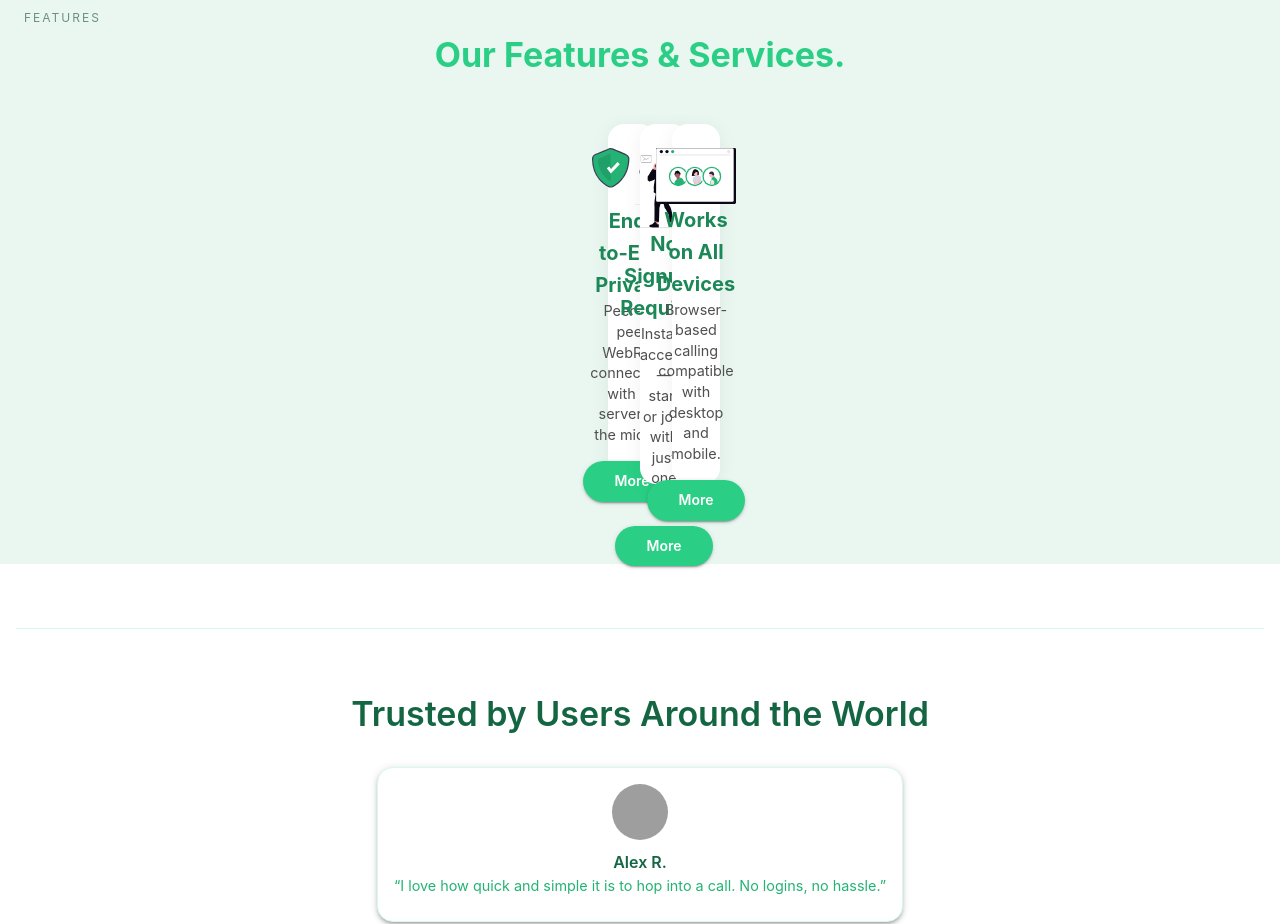
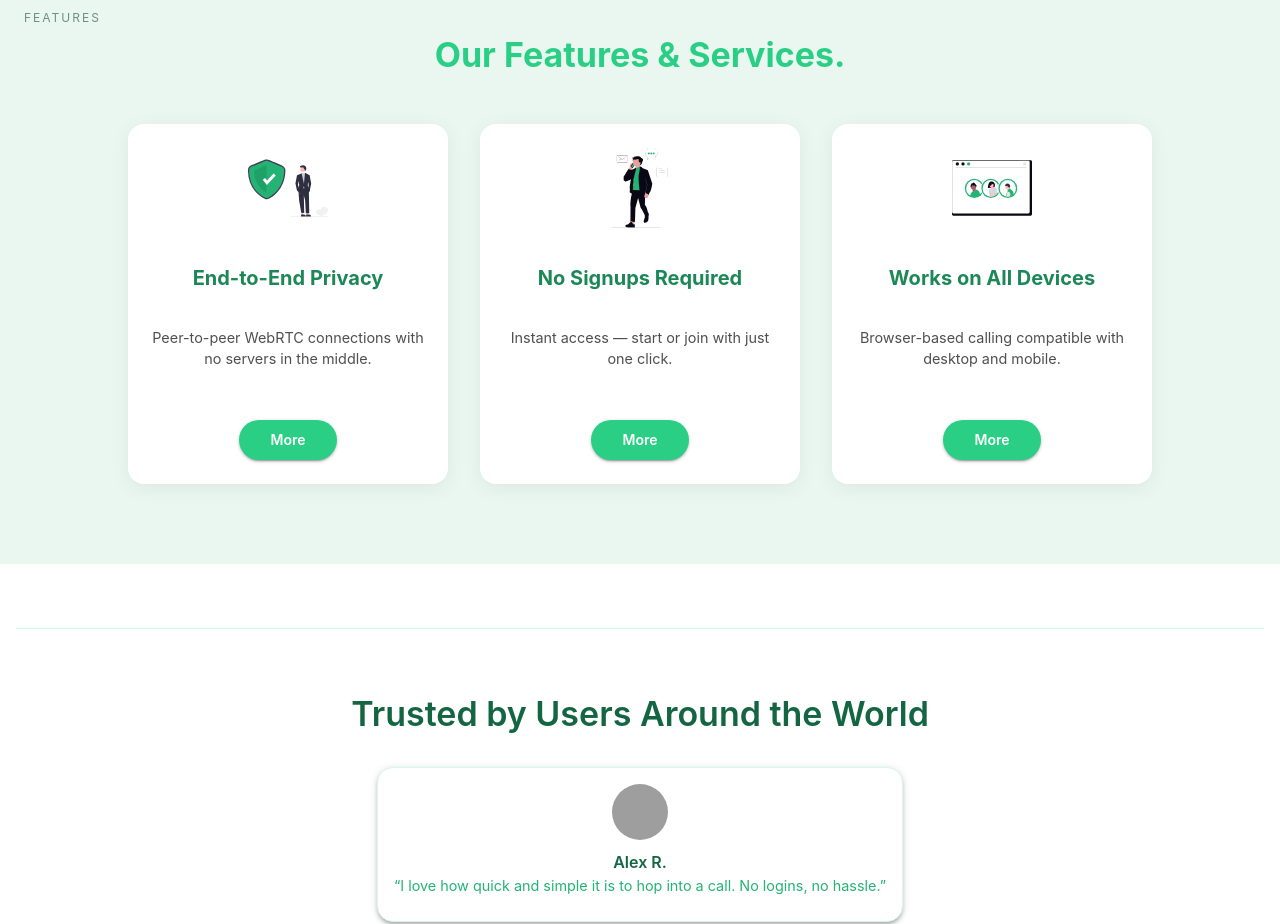
Before and after one commit to andrewdangelo/P2P-video-chat, a React (Vite) app in the folder Frontend/: page / in a window 1280 px wide. Shown: the part 860-1784 px from the top of the page. Built offline with nearby package versions, Linux system fonts and the light colour scheme; grey boxes are pictures that could not be loaded.

Commit message:
fixed flipping feature cards

```diff
--- a/Frontend/src/pages/Home/Sections/FeatureSection.jsx
+++ b/Frontend/src/pages/Home/Sections/FeatureSection.jsx
@@ -28,10 +28,11 @@ const features = [
   },
 ];
 
+
 function FeatureFlipCard({ feature }) {
   const [flipped, setFlipped] = useState(false);
 
-  const styles = useSpring({
+  const { transform } = useSpring({
     transform: `rotateY(${flipped ? 180 : 0}deg)`,
     config: { mass: 5, tension: 500, friction: 80 },
   });
@@ -40,36 +41,45 @@ function FeatureFlipCard({ feature }) {
     <Box
       sx={{
         width: '100%',
+        maxWidth: 320,
         height: 360,
+        perspective: 1200,
+      }}
+    >
+      <Box
+        sx={{
+          width: '100%',
+          height: '100%',
           position: 'relative',
-        perspective: 1000,
         }}
       >
         <a.div
           style={{
-          ...styles,
-          width: '100%',
+            transform,
+            minWidth: '100%',
             height: '100%',
-          position: 'relative',
+            position: 'absolute',
+            top: 0,
+            left: 0,
             transformStyle: 'preserve-3d',
           }}
         >
-        {/* Front Face */}
+          {/* Front */}
           <Box
             sx={{
               position: 'absolute',
               width: '100%',
               height: '100%',
-            backfaceVisibility: 'hidden',
               backgroundColor: '#fff',
               borderRadius: 4,
               p: 3,
-            boxShadow: '0 4px 20px rgba(0,0,0,0.06)',
+              backfaceVisibility: 'hidden',
               display: 'flex',
               flexDirection: 'column',
               justifyContent: 'space-between',
               alignItems: 'center',
               textAlign: 'center',
+              boxShadow: '0 4px 20px rgba(0,0,0,0.06)',
             }}
           >
             <Box component="img" src={feature.img} alt={feature.title} sx={{ width: 80, height: 80 }} />
@@ -95,23 +105,23 @@ function FeatureFlipCard({ feature }) {
             </Button>
           </Box>
 
-        {/* Back Face */}
+          {/* Back */}
           <Box
             sx={{
               position: 'absolute',
               width: '100%',
               height: '100%',
-            backfaceVisibility: 'hidden',
-            transform: 'rotateY(180deg)',
               backgroundColor: '#F4FBF8',
               borderRadius: 4,
               p: 3,
-            boxShadow: '0 4px 20px rgba(0,0,0,0.06)',
+              transform: 'rotateY(180deg)',
+              backfaceVisibility: 'hidden',
               display: 'flex',
               flexDirection: 'column',
               justifyContent: 'space-between',
               alignItems: 'center',
               textAlign: 'center',
+              boxShadow: '0 4px 20px rgba(0,0,0,0.06)',
             }}
           >
             <Typography variant="h6" fontWeight={700} sx={{ color: '#1C8757' }}>
@@ -137,8 +147,11 @@ function FeatureFlipCard({ feature }) {
           </Box>
         </a.div>
       </Box>
+    </Box>
   );
 }
+
+
 
 
 
@@ -161,11 +174,12 @@ export default function TopFeaturesSection() {
         Our Features & Services.
       </Typography>
 
-      <Grid container spacing={4} justifyContent="center">
+       <Grid container spacing={4} justifyContent="center" alignItems="stretch">
         {features.map((feature, i) => (
-            <Grid item xs={12} sm={6} md={4} key={i}>
+
+
             <FeatureFlipCard feature={feature} />
-            </Grid>
+
         ))}
         </Grid>
 
```
Lines whose indentation alone changed are shown as unchanged.
